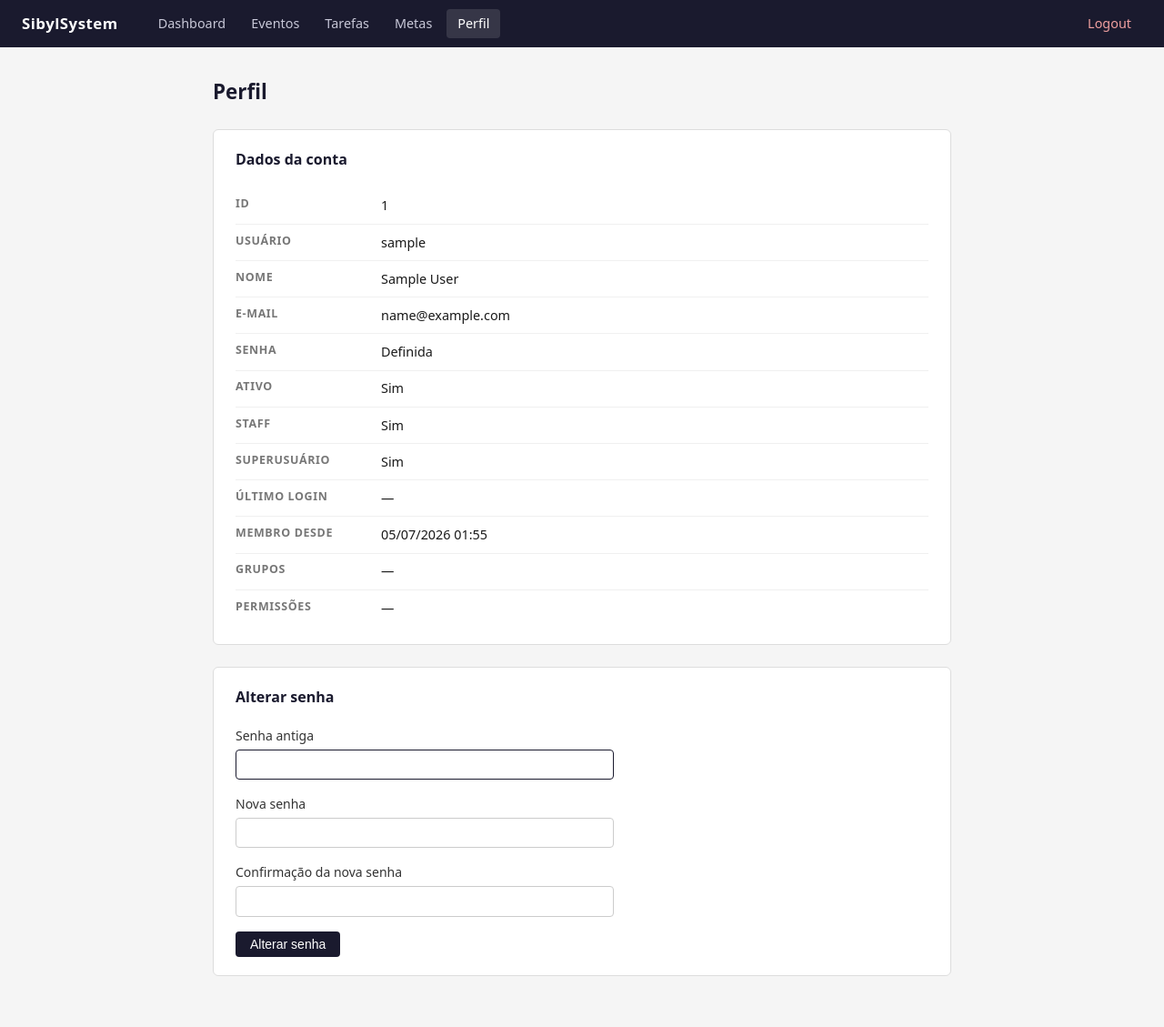
After one commit to AndersonVidal/SibylSystem, a Django app: page /accounts/profile/ in a window 1280 px wide. The commit adds this page. Shown: the whole page at 91% size. Run offline with Django 5.2, Linux system fonts and the light colour scheme; the visitor is signed in with stand-in values (Sample User, id 1).

Commit message:
T1.6a - improve perfil page layout

```diff
--- a/apps/accounts/urls.py
+++ b/apps/accounts/urls.py
@@ -9,4 +9,5 @@ urlpatterns = [
     path("login/", views.SibylLoginView.as_view(), name="login"),
     path("logout/", LogoutView.as_view(), name="logout"),
     path("register/", views.register, name="register"),
+    path("profile/", views.profile, name="profile"),
 ]
--- a/apps/accounts/views.py
+++ b/apps/accounts/views.py
@@ -1,5 +1,6 @@
-from django.contrib.auth import get_user_model, login
-from django.contrib.auth.forms import AuthenticationForm
+from django.contrib.auth import get_user_model, login, update_session_auth_hash
+from django.contrib.auth.decorators import login_required
+from django.contrib.auth.forms import AuthenticationForm, PasswordChangeForm
 from django.contrib.auth.views import LoginView
 from django.http import Http404
 from django.shortcuts import redirect, render
@@ -65,3 +66,24 @@ def register(request):
             "user_exists": False,
         },
     )
+
+
+@login_required
+def profile(request):
+    if not (request.user.is_staff and request.user.is_superuser):
+        raise Http404
+
+    if request.method == "POST":
+        form = PasswordChangeForm(request.user, request.POST)
+        if form.is_valid():
+            user = form.save()
+            update_session_auth_hash(request, user)
+            return redirect("accounts:profile")
+    else:
+        form = PasswordChangeForm(request.user)
+
+    return render(
+        request,
+        "accounts/profile.html",
+        {"active_nav": "profile", "form": form},
+    )
--- a/frontend/static/css/main.css
+++ b/frontend/static/css/main.css
@@ -376,6 +376,55 @@ main {
     padding: 1rem 0;
 }
 
+/* ── Perfil ─────────────────────────────────────────── */
+
+.card-section-title {
+    font-size: 1rem;
+    font-weight: 600;
+    margin-bottom: 1.25rem;
+    color: #1a1a2e;
+}
+
+.profile-data {
+    display: grid;
+    grid-template-columns: 10rem 1fr;
+    margin: 0;
+}
+
+.profile-data dt,
+.profile-data dd {
+    padding: 0.55rem 0;
+    border-bottom: 1px solid #f0f0f0;
+}
+
+.profile-data dt:last-of-type,
+.profile-data dd:last-of-type {
+    border-bottom: none;
+}
+
+.profile-data dt {
+    color: #777;
+    font-size: 0.78rem;
+    font-weight: 600;
+    text-transform: uppercase;
+    letter-spacing: 0.05em;
+    padding-right: 1.5rem;
+}
+
+.profile-data dd {
+    margin: 0;
+    font-size: 0.9rem;
+    color: #1a1a1a;
+}
+
+.profile-form {
+    max-width: 26rem;
+}
+
+.profile-form .form-group {
+    margin-bottom: 1rem;
+}
+
 /* ── Registrar-se (login page) ──────────────────────── */
 
 .register-link-wrapper {
--- /dev/null
+++ b/frontend/templates/accounts/profile.html
@@ -0,0 +1,98 @@
+{% extends "base.html" %}
+
+{% block title %}Perfil — SibylSystem{% endblock %}
+
+{% block content %}
+<h1 class="page-title">Perfil</h1>
+
+<div class="card">
+    <h2 class="card-section-title">Dados da conta</h2>
+    <dl class="profile-data">
+        <dt>ID</dt>
+        <dd>{{ request.user.id }}</dd>
+
+        <dt>Usuário</dt>
+        <dd>{{ request.user.username }}</dd>
+
+        <dt>Nome</dt>
+        <dd>{{ request.user.first_name }} {{ request.user.last_name }}</dd>
+
+        <dt>E-mail</dt>
+        <dd>{{ request.user.email|default:"—" }}</dd>
+
+        <dt>Senha</dt>
+        <dd>Definida</dd>
+
+        <dt>Ativo</dt>
+        <dd>{{ request.user.is_active|yesno:"Sim,Não" }}</dd>
+
+        <dt>Staff</dt>
+        <dd>{{ request.user.is_staff|yesno:"Sim,Não" }}</dd>
+
+        <dt>Superusuário</dt>
+        <dd>{{ request.user.is_superuser|yesno:"Sim,Não" }}</dd>
+
+        <dt>Último login</dt>
+        <dd>{{ request.user.last_login|date:"d/m/Y H:i"|default:"—" }}</dd>
+
+        <dt>Membro desde</dt>
+        <dd>{{ request.user.date_joined|date:"d/m/Y H:i" }}</dd>
+
+        <dt>Grupos</dt>
+        <dd>
+            {% if request.user.groups.all %}
+                {% for g in request.user.groups.all %}{{ g.name }}{% if not forloop.last %}, {% endif %}{% endfor %}
+            {% else %}
+                —
+            {% endif %}
+        </dd>
+
+        <dt>Permissões</dt>
+        <dd>
+            {% if request.user.user_permissions.all %}
+                {{ request.user.user_permissions.count }} permissão(ões)
+            {% else %}
+                —
+            {% endif %}
+        </dd>
+    </dl>
+</div>
+
+<div class="card">
+    <h2 class="card-section-title">Alterar senha</h2>
+
+    <form method="post" novalidate class="profile-form">
+        {% csrf_token %}
+
+        {% if form.non_field_errors %}
+        <p class="form-error">{{ form.non_field_errors|first }}</p>
+        {% endif %}
+
+        <div class="form-group">
+            <label for="{{ form.old_password.id_for_label }}">{{ form.old_password.label }}</label>
+            {{ form.old_password }}
+            {% if form.old_password.errors %}
+            <p class="form-error">{{ form.old_password.errors|first }}</p>
+            {% endif %}
+        </div>
+
+        <div class="form-group">
+            <label for="{{ form.new_password1.id_for_label }}">{{ form.new_password1.label }}</label>
+            {{ form.new_password1 }}
+            {% if form.new_password1.errors %}
+            <p class="form-error">{{ form.new_password1.errors|first }}</p>
+            {% endif %}
+        </div>
+
+        <div class="form-group">
+            <label for="{{ form.new_password2.id_for_label }}">{{ form.new_password2.label }}</label>
+            {{ form.new_password2 }}
+            {% if form.new_password2.errors %}
+            <p class="form-error">{{ form.new_password2.errors|first }}</p>
+            {% endif %}
+        </div>
+
+        <button type="submit" class="btn btn-primary">Alterar senha</button>
+    </form>
+</div>
+{% endblock %}
--- a/frontend/templates/base.html
+++ b/frontend/templates/base.html
@@ -16,6 +16,9 @@
         <a href="{% url 'events:index' %}"   {% if active_nav == 'events'    %}class="active"{% endif %}>Eventos</a>
         <a href="{% url 'tasks:index' %}"    {% if active_nav == 'tasks'     %}class="active"{% endif %}>Tarefas</a>
         <a href="{% url 'goals:index' %}"    {% if active_nav == 'goals'     %}class="active"{% endif %}>Metas</a>
+        {% if request.user.is_staff and request.user.is_superuser %}
+        <a href="{% url 'accounts:profile' %}" {% if active_nav == 'profile' %}class="active"{% endif %}>Perfil</a>
+        {% endif %}
         <form class="nav-logout" method="post" action="{% url 'accounts:logout' %}">
             {% csrf_token %}
             <button type="submit" class="nav-logout-btn">Logout</button>
```
Also changed, not shown: apps/accounts/tests.py (+118 -0 lines).
